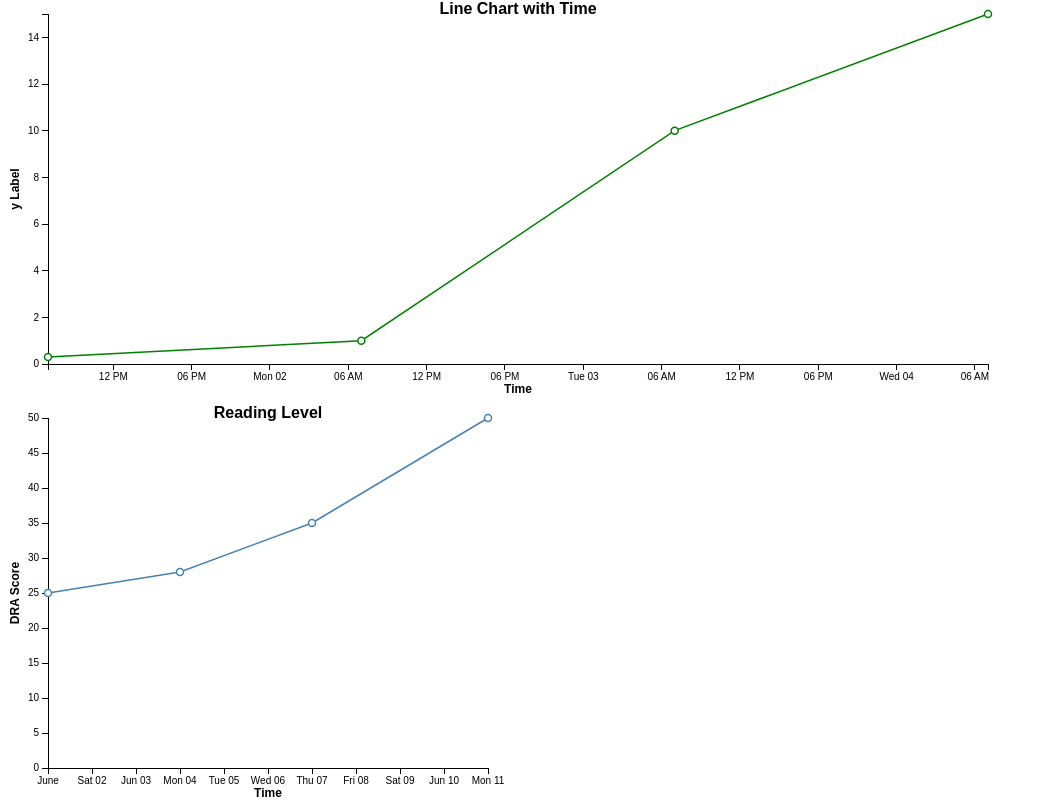
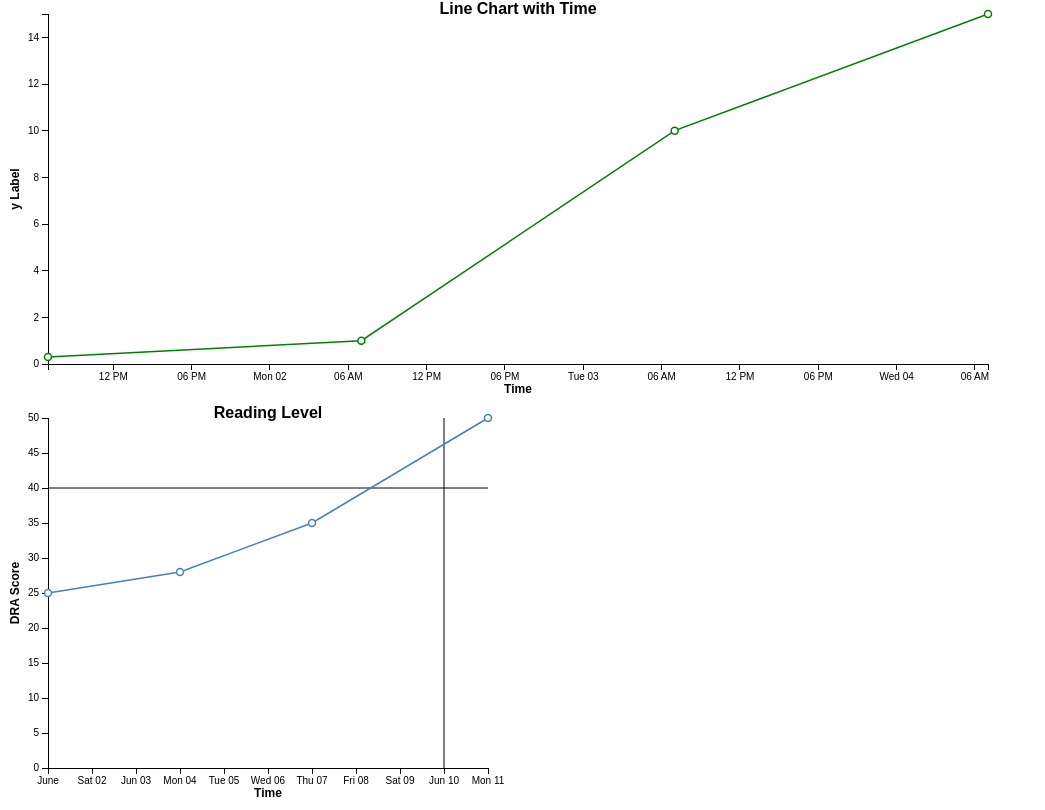
Before and after one commit to JainLabs/charts, a plain HTML site: page source/usage/line.html in a window 1280 px wide. Shown: the part 418-1228 px from the top of the page, without its empty margins (0-1045 px from the left). Drawn offline with Linux system fonts and the light colour scheme.

Commit message:
Fix DRA wrapper

```diff
--- a/source/usage/line.html
+++ b/source/usage/line.html
@@ -81,7 +81,7 @@
 			},
 			container: 'body',
 			deadline: '2012/06/10',
-			goal: 50
+			goal: 40
 			//, width: 1000,
 			// height: 400
 		});
--- a/source/wrappers/dra.js
+++ b/source/wrappers/dra.js
@@ -2,11 +2,12 @@
 
 charts.extend({
 	DRA: function(obj) {
-		var xMax = (obj.deadline && typeof obj.deadline === 'number') ? obj.deadline + .5 : undefined,
-	        data = [],
+		// var xMax = (obj.deadline && typeof obj.deadline === 'number') ? obj.deadline + .5 : undefined,
+        var data = [],
 	        scores = obj.scores;
 
-		obj.container = (obj.container && obj.container !== '' && obj.container !== 'undefined') ? obj.container : 'body';
+        obj.container = (obj.container && obj.container !== '' && obj.container !== 'undefined') ? obj.container : 'body';
+		obj.color = (obj.color && obj.color !== '' && obj.color !== 'undefined') ? obj.color : '';
 		obj.width     = (obj.width && typeof obj.width === 'number') ? obj.width : undefined;
         obj.height    = (obj.height && typeof obj.height === 'number') ? obj.height : undefined;
 
@@ -33,9 +34,12 @@ charts.extend({
 			title: 'Reading Level',
 			xlabel: 'Time',
 			ylabel: 'DRA Score',
+            xMarker: obj.deadline,
+            yMarker: obj.goal,
             container: obj.container,
             width: obj.width,
-            height: obj.height
+            height: obj.height,
+            color: obj.color
 		};
 
 		var returnChart = this.line(lineCall);
```
Also changed, not shown: source/usage/dra.html (+1 -1 lines).
